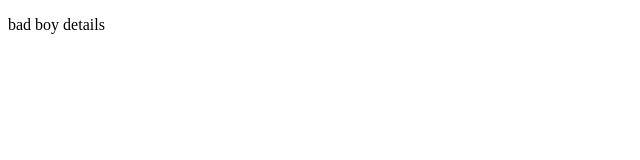
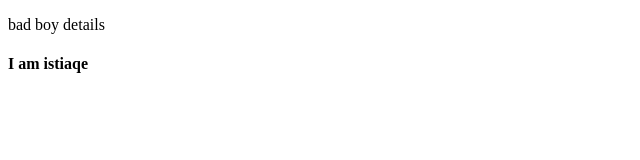
Before and after one commit to IstiaqeAhmed/my-third-website, a plain HTML site: page hello.html in a window 1280 px wide. Shown: the full height of the page, 0-640 px from the left. Drawn offline with Linux system fonts and the light colour scheme.

Commit message:
added a header

```diff
--- a/hello.html
+++ b/hello.html
@@ -7,6 +7,7 @@
 </head>
 <body>
     <p>bad boy details
+        <h4>I am istiaqe</h4>
     </p>
 </body>
 </html>
```
